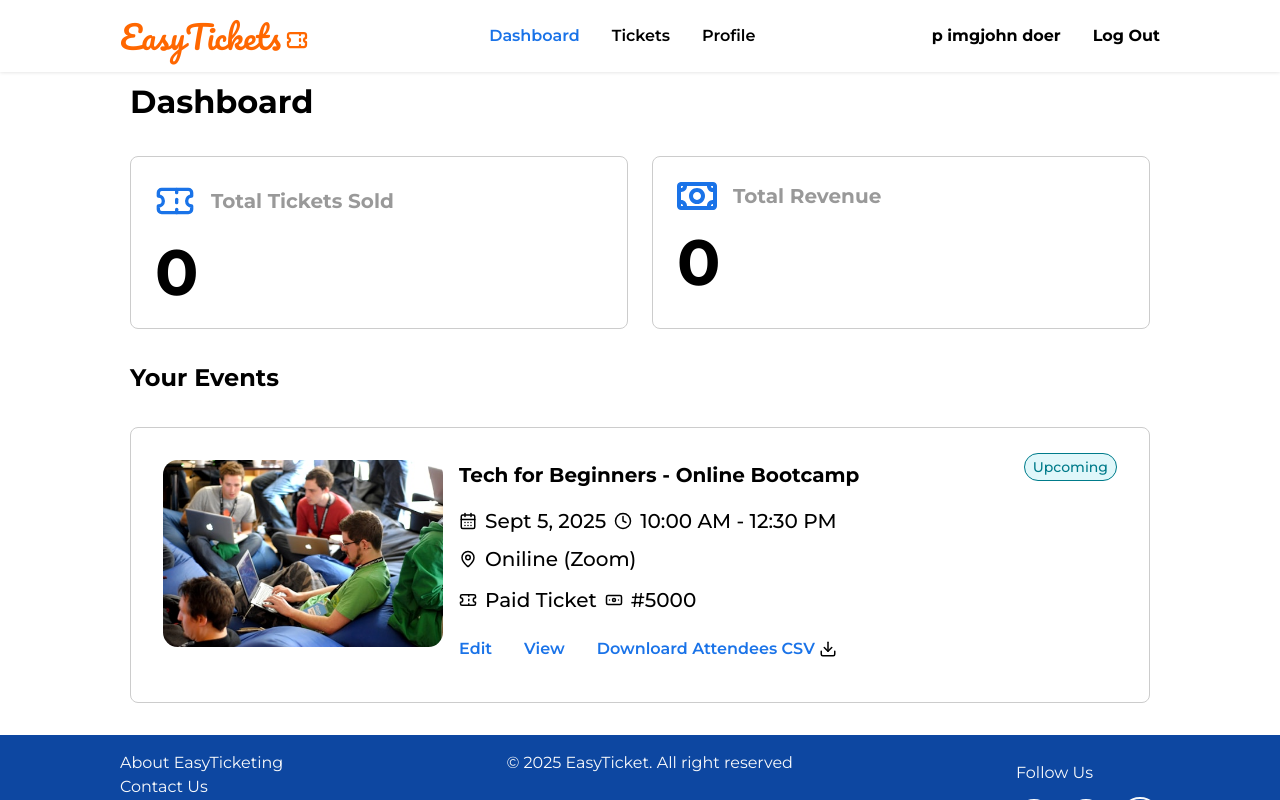
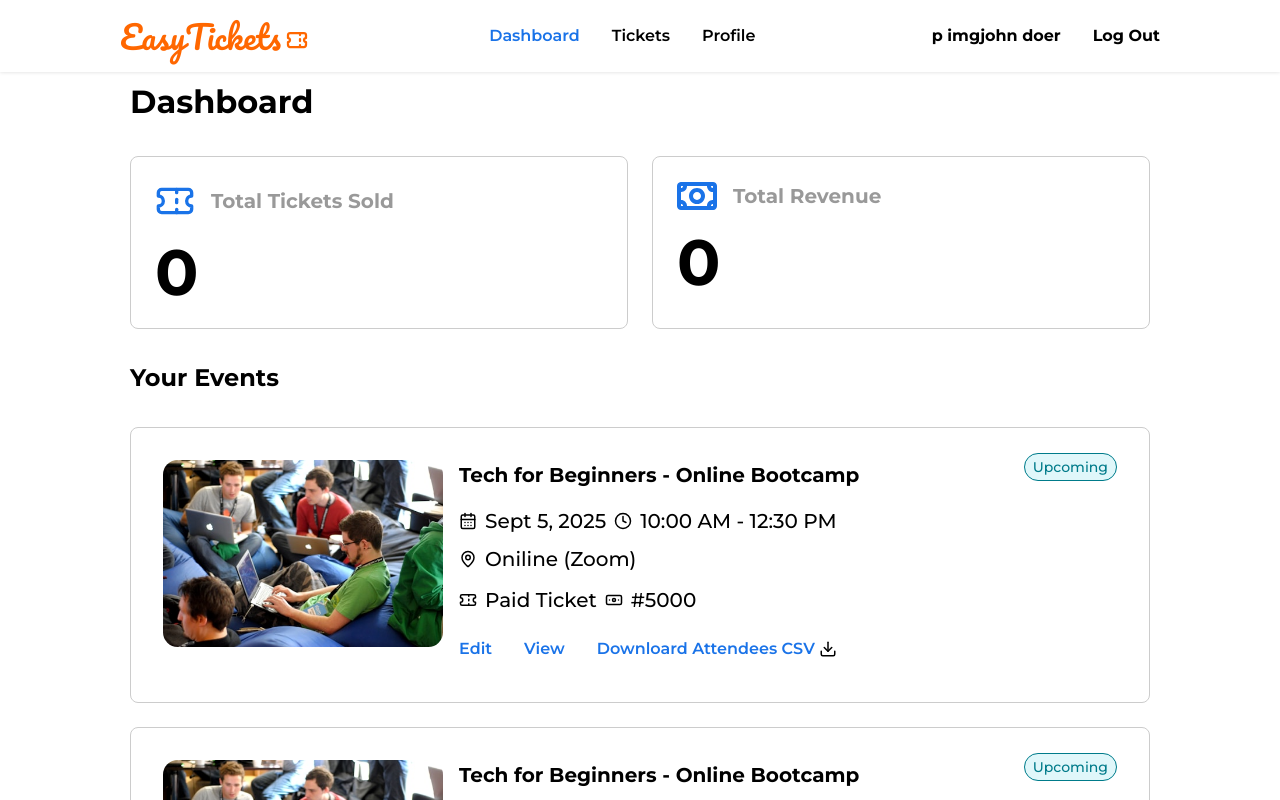
Before and after one commit to mafindijr/easy-ticketing-app, a React (Vite) app: page /dashboard in a window 1280 px wide. Shown: the top 800 px of the page. Built offline with nearby package versions, Linux system fonts and the light colour scheme.

Commit message:
fix: duplicate OrganizersDashboardEventsCards component in Dashboard

```diff
--- a/src/Pages/dashboard.jsx
+++ b/src/Pages/dashboard.jsx
@@ -40,6 +40,7 @@ export default function Dashboard() {
           <div className="grid grid-cols-1 gap-[24px] py-[32px]">
             {/* <EmptyDashboadState /> */}
             <OrganizersDashboardEventsCards />
+            <OrganizersDashboardEventsCards />
           </div>
       </div>
     </div>
```
